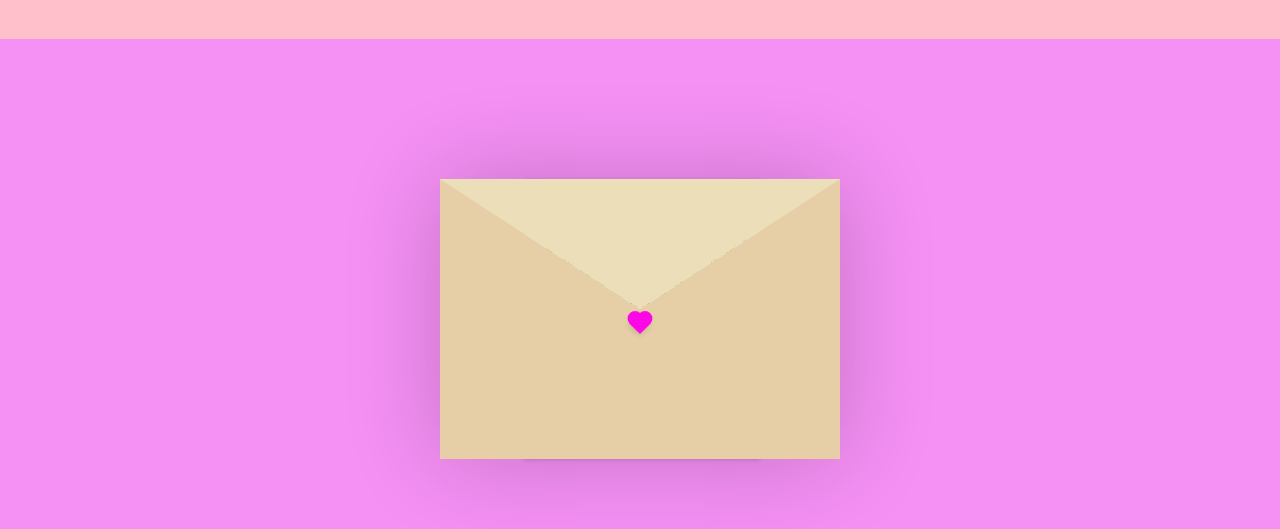
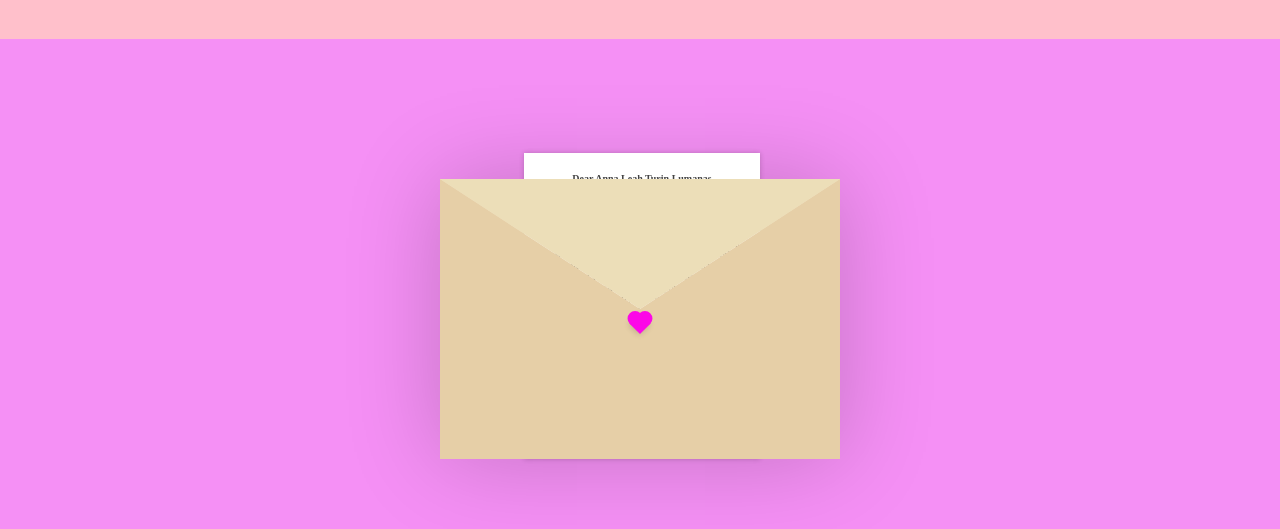
Before and after one commit to Pratik02071998/Suprise, a plain HTML site: page index.html in a window 1280 px wide. Shown: the part 81-610 px from the top of the page. Drawn offline with Linux system fonts and the light colour scheme.

Commit message:
Update style.css

```diff
--- a/style.css
+++ b/style.css
@@ -58,7 +58,7 @@
     right: 20%;
     bottom: 0;
     width: 54%;
-    height: 85%;
+    height: 95%;
     background: var(--primary);
     text-align: center;
     transition: all 1s ease-in-out;
```
